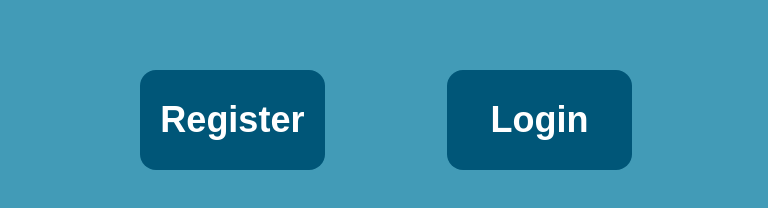
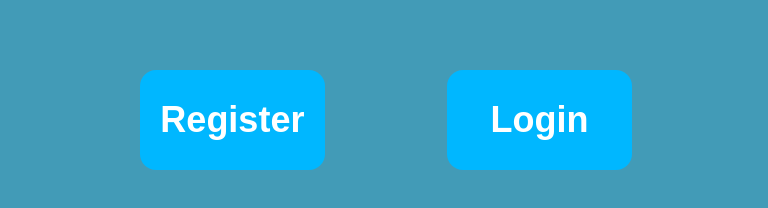
Before and after one commit to ajit202006/Quizriousity, a React (Vite) app in the folder frontend/: page / in a window 1280 px wide. Shown: the part 550-758 px from the top of the page, without its empty margins (254-1022 px from the left). Built offline with nearby package versions, Linux system fonts and the light colour scheme; a web font is replaced by a local one.

Commit message:
Changed color of input element

```diff
--- a/frontend/src/index.css
+++ b/frontend/src/index.css
@@ -3,8 +3,10 @@
 
 @theme {
   --color-background: #429BB7;
-  --color-button: #005678;
+  --color-button: #00B7FF;
+  /* --color-button: #005678; */
   --color-header: #0674A0;
+  --color-input: #7dcdff;
   --color-quiz-view-bg: #DFEFF4;
 }
 
@@ -26,5 +28,5 @@
 }
 
 .custom-scrollbar {
-   @apply [&::-webkit-scrollbar]:w-2 [&::-webkit-scrollbar-track]:bg-[#B9D5FF] [&::-webkit-scrollbar-thumb]:bg-[#0674A0] [&::-webkit-scrollbar-thumb]:rounded-full [&::-webkit-scrollbar-track]:rounded-full;
+  @apply [&::-webkit-scrollbar]:w-2 [&::-webkit-scrollbar-track]:bg-[#B9D5FF] [&::-webkit-scrollbar-thumb]:bg-[#0674A0] [&::-webkit-scrollbar-thumb]:rounded-full [&::-webkit-scrollbar-track]:rounded-full;
 }
```
